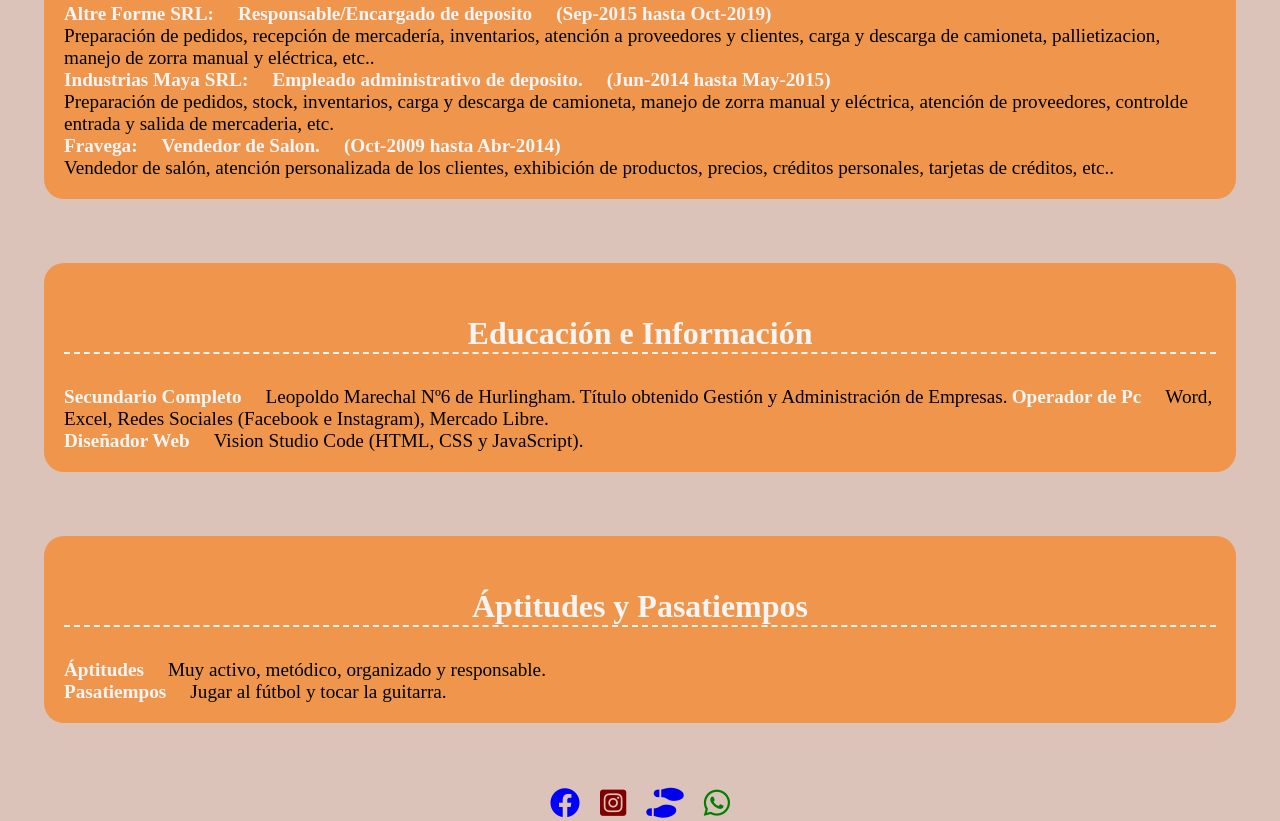
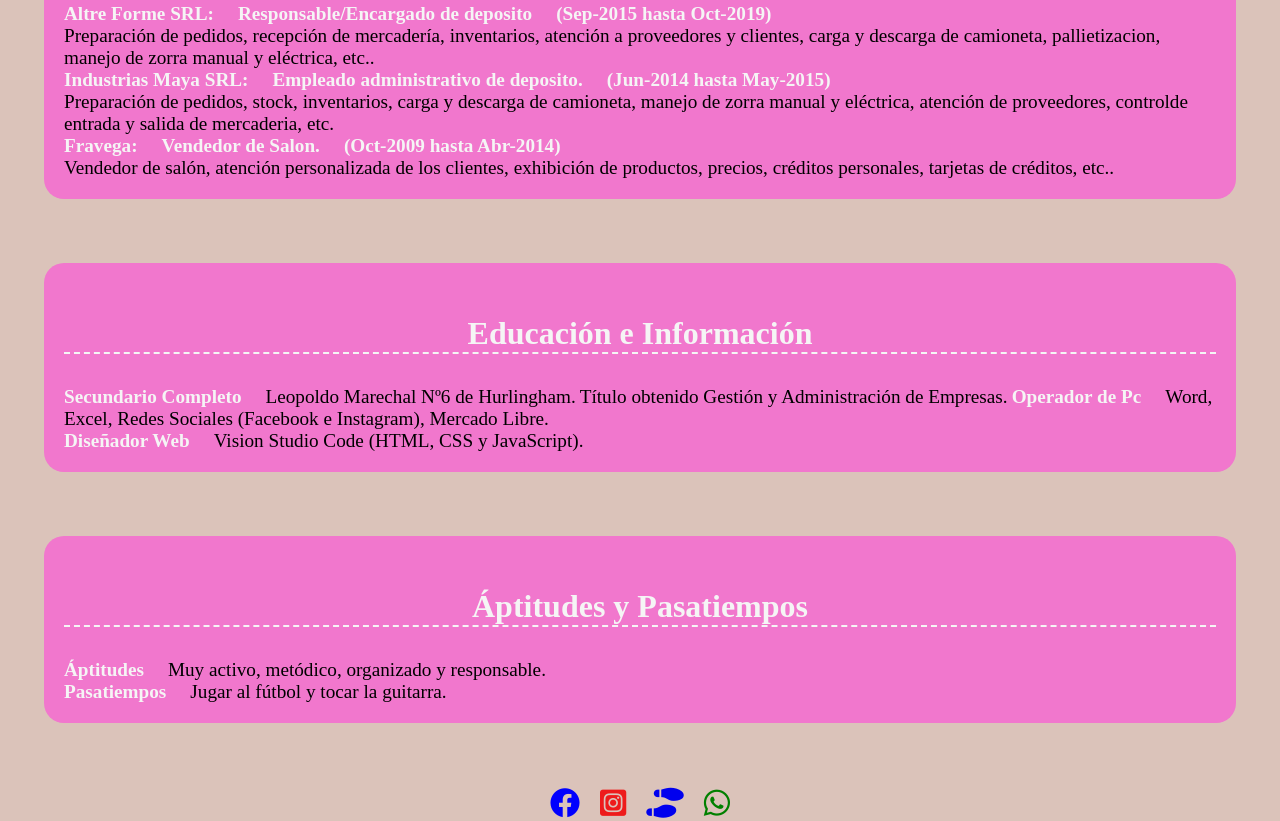
Before and after one commit to chinoweb/curriculum-LeonardoGalvan, a plain HTML site: page index.html in a window 1280 px wide. Shown: the part 845-1666 px from the top of the page. Drawn offline with Linux system fonts and the light colour scheme.

Commit message:
Add files via upload

```diff
--- a/styles.css
+++ b/styles.css
@@ -6,7 +6,7 @@ body{
 .name{
     width: 100%;
     height: 300px;
-    background: rgb(240, 150, 76);
+    background: rgb(241, 119, 205);
     transform: skewY(-5deg);
 }
 .name .content{
@@ -48,7 +48,7 @@ body{
 .Info {
     width: 90%;
     height: auto;
-    background: rgb(240, 150, 76);
+    background: rgb(241, 119, 205);
     margin: 5% auto;
     padding: 20px;
     border-radius: 20px;
@@ -89,7 +89,7 @@ body{
     color: blue;
 }
 .Instagram {
-    color: maroon;
+    color: rgb(238, 27, 27);
 }
 .Shoes {
     color: black;
```
